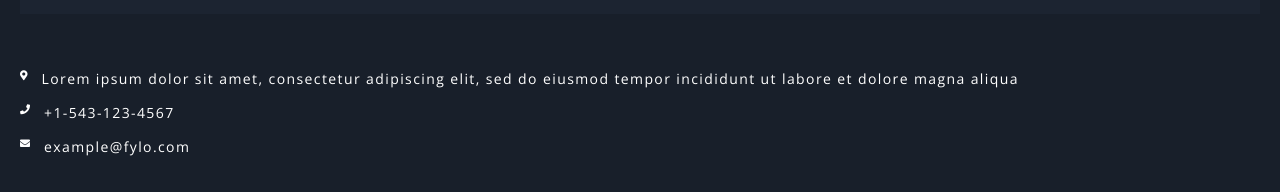
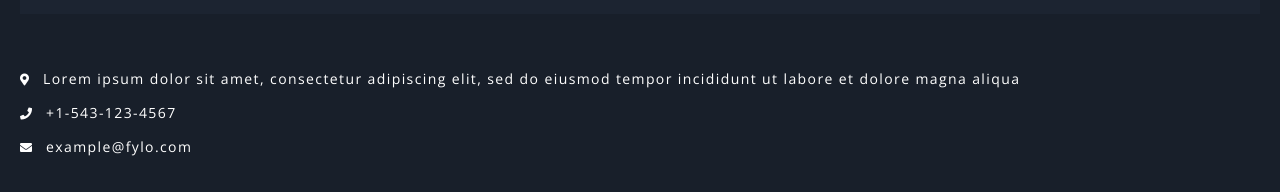
Before and after one commit to karolryska/frontend-mentor_challenge, a website built with Parcel: page src/index.html in a window 1280 px wide. Shown: the part 2120-2312 px from the top of the page. Built offline with nearby package versions, Linux system fonts and the light colour scheme; files whose address does not match are found by name.

Commit message:
feat: change contact icons margin

```diff
--- a/src/style.scss
+++ b/src/style.scss
@@ -266,6 +266,11 @@ a {
         display: flex;
     }
 
+    &__icon {
+        margin-top: 0.4rem;
+        font-size: 12px;
+    }
+
     &__text {
         margin: 0 0 0 14px;
         @include text;
```
